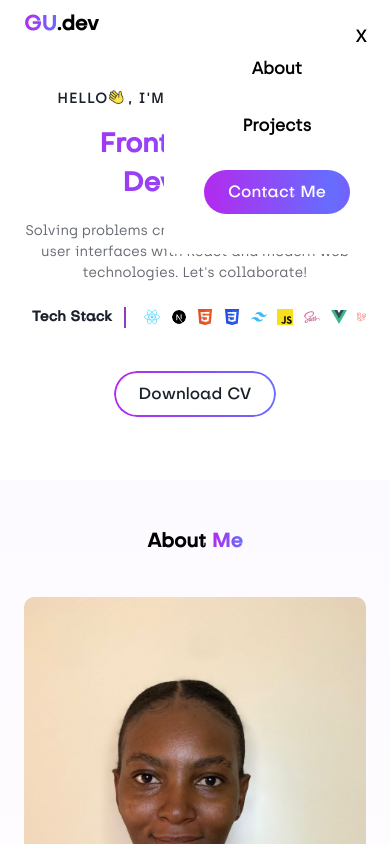
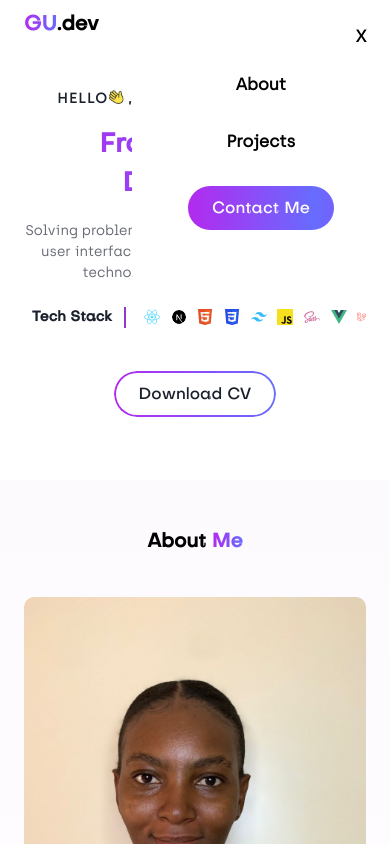
Before and after one commit to buberrie/portfolio, a Next.js app: page / in a window 390 px wide. Both pictures are taken after a click on the element 350 px from the left and 23 px from the top of the page. Shown: the top 844 px of the page. Built offline with nearby package versions, Linux system fonts and the light colour scheme.

Commit message:
Update NavBar.jsx

```diff
--- a/components/NavBar/NavBar.jsx
+++ b/components/NavBar/NavBar.jsx
@@ -99,7 +99,7 @@ const NavBar = () => {
           openNav
             ? "opacity-100 pointer-events-auto"
             : "md:opacity-100 opacity-0 md:pointer-events-auto pointer-events-none"
-        } md:flex-row flex-col md:relative absolute right-0 md:gap-10 gap-8 text-[1.05rem] nav-bg top-0 md:p-0 p-10 rounded-bl-xl transition-all duration-500`}>
+        } md:flex-row flex-col md:relative absolute right-0 md:gap-10 gap-8 text-[1.05rem] nav-bg top-0 md:p-0 p-14 rounded-bl-xl transition-all duration-500`}>
         <li
           className="md:hidden block absolute w-full text-end top-6 right-6 font-semibold"
           onClick={() => {
```
